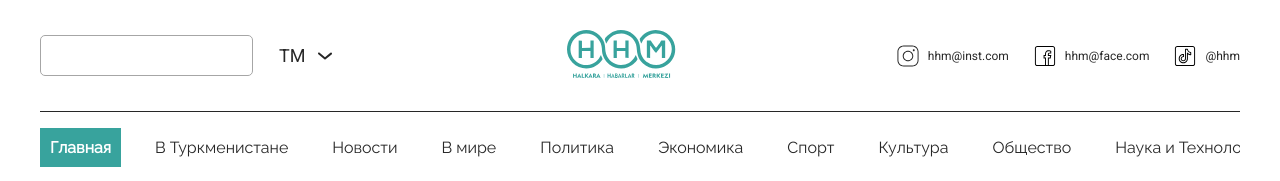
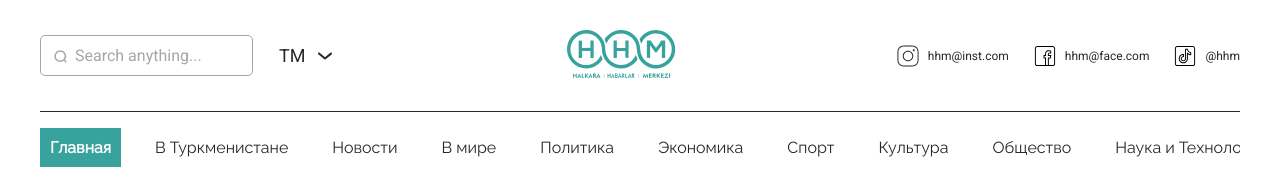
Before and after one commit to VividTruthKeeper/hhm-client, a React (Vite) app: page / in a window 1280 px wide. Shown: the top 181 px of the page. Built offline with nearby package versions, Linux system fonts and the light colour scheme.

Commit message:
search animation

```diff
--- a/src/components/header/Search.tsx
+++ b/src/components/header/Search.tsx
@@ -28,9 +28,7 @@ const Search = () => {
         animate={input.length > 0 ? "active" : "rest"}
         variants={searchMotion}
       >
-        <motion.svg>
-          <Loop />
-        </motion.svg>
+        <Loop />
         <span>Search anything...</span>
       </motion.div>
     </form>
```
